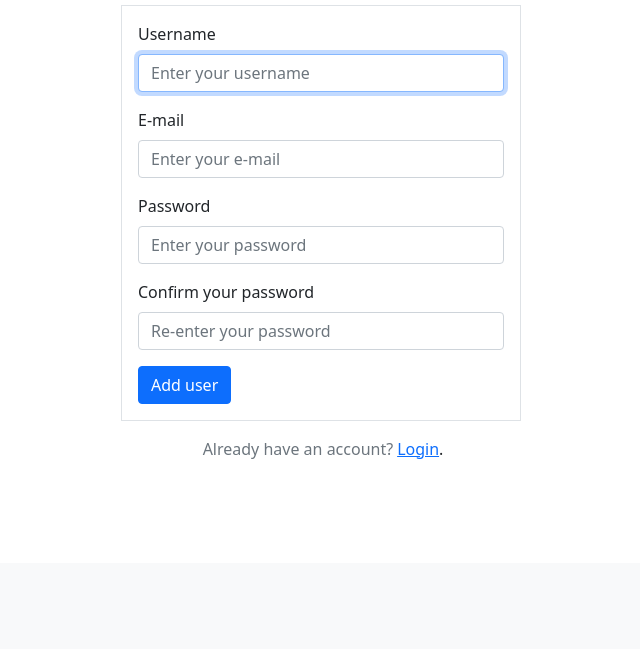
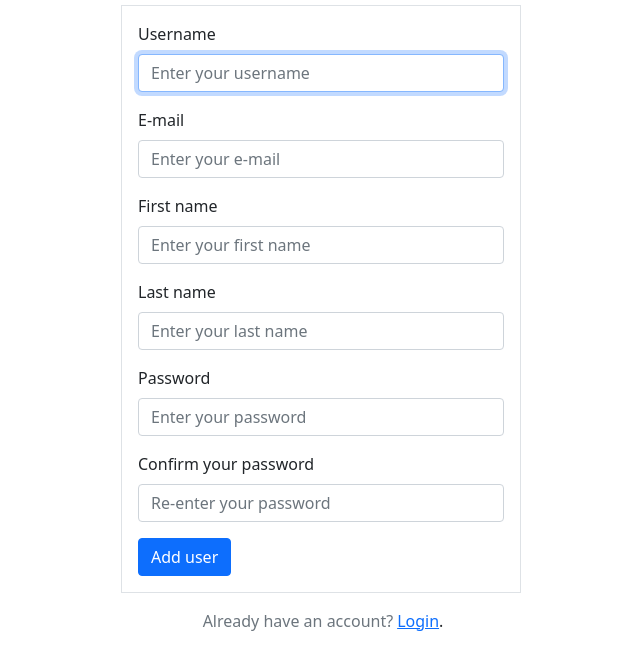
Before and after one commit to scieloorg/kernel_to_webiste, a Django app: template spf/core/templates/accounts/register.html in a window 1280 px wide. Shown: the part 237-886 px from the top of the page, without its empty margins (319-959 px from the left). Before the commit the page ends 696 px from the top, so only its background shows below. Run offline with Django 3.2, Linux system fonts and the light colour scheme; the template is opened without the code that fills it, so the values that code supplies are empty; parts of the project's set-up code (start-up, migrations or seed data) failed here and were passed over; some libraries are stand-ins or nearby versions.

Commit message:
adiciona nome e sobrenome na criação de usuário

```diff
--- a/spf/core/templates/accounts/register.html
+++ b/spf/core/templates/accounts/register.html
@@ -23,6 +23,14 @@ SciELO Publishing Framework - {% trans 'Sign up' %}
         <input type="text" name="email" autofocus id="email" class="form-control" placeholder="{% trans 'Enter your e-mail' %}">
     </div>
     <div class="mb-3">
+        <label for="first_name" class="form-label">{% trans 'First name' %}</label>
+        <input type="text" name="first_name" autofocus id="first_name" class="form-control" placeholder="{% trans 'Enter your first name' %}">
+    </div>
+    <div class="mb-3">
+        <label for="last_name" class="form-label">{% trans 'Last name' %}</label>
+        <input type="text" name="last_name" autofocus id="last_name" class="form-control" placeholder="{% trans 'Enter your last name' %}">
+    </div>
+    <div class="mb-3">
         <label for="password1" class="form-label">{% trans 'Password' %}</label>
         <input type="password" name="password1" id="password1" class="form-control" placeholder="{% trans 'Enter your password' %}">
     </div>
```
Also changed, not shown: spf/core/forms.py (+10 -1 lines).
